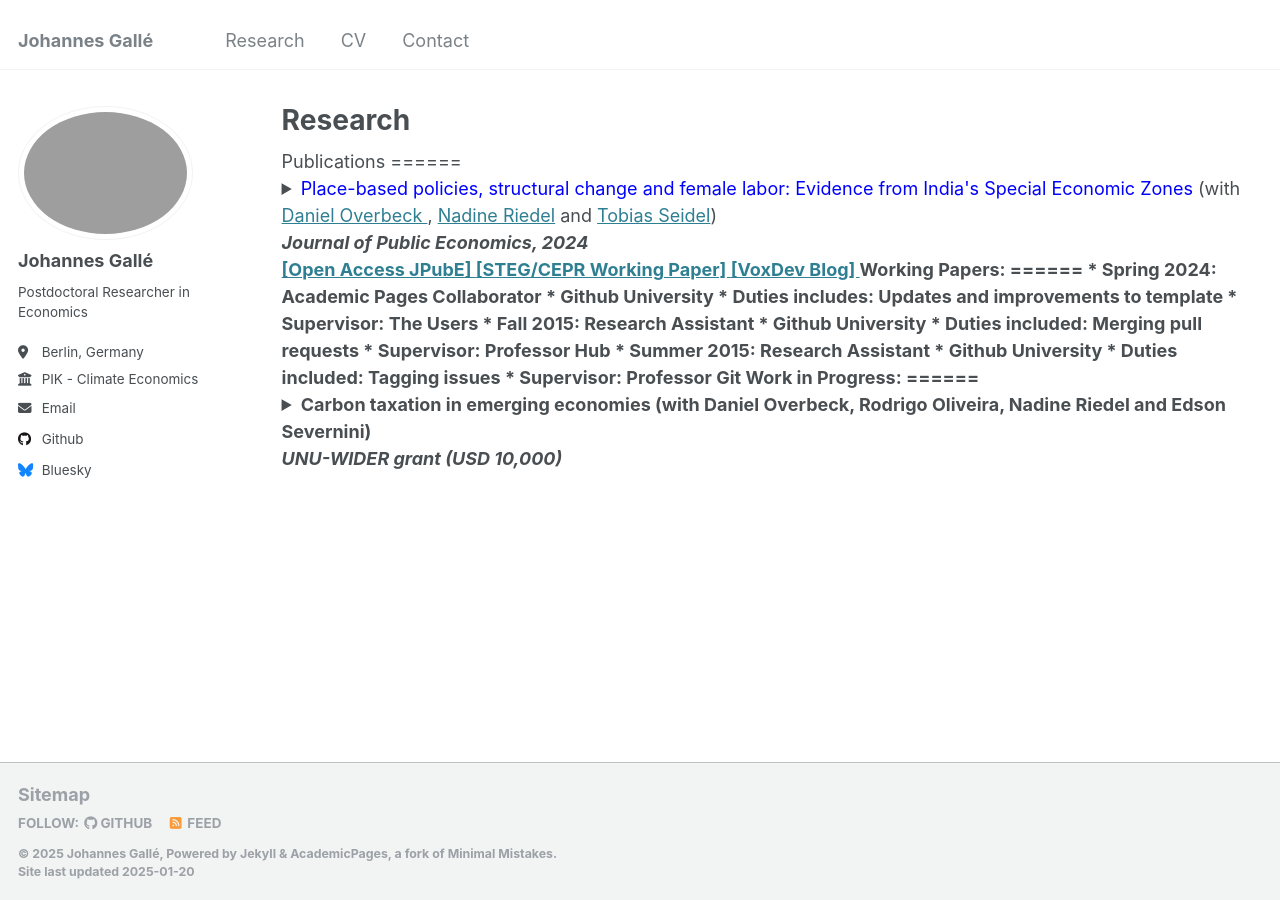
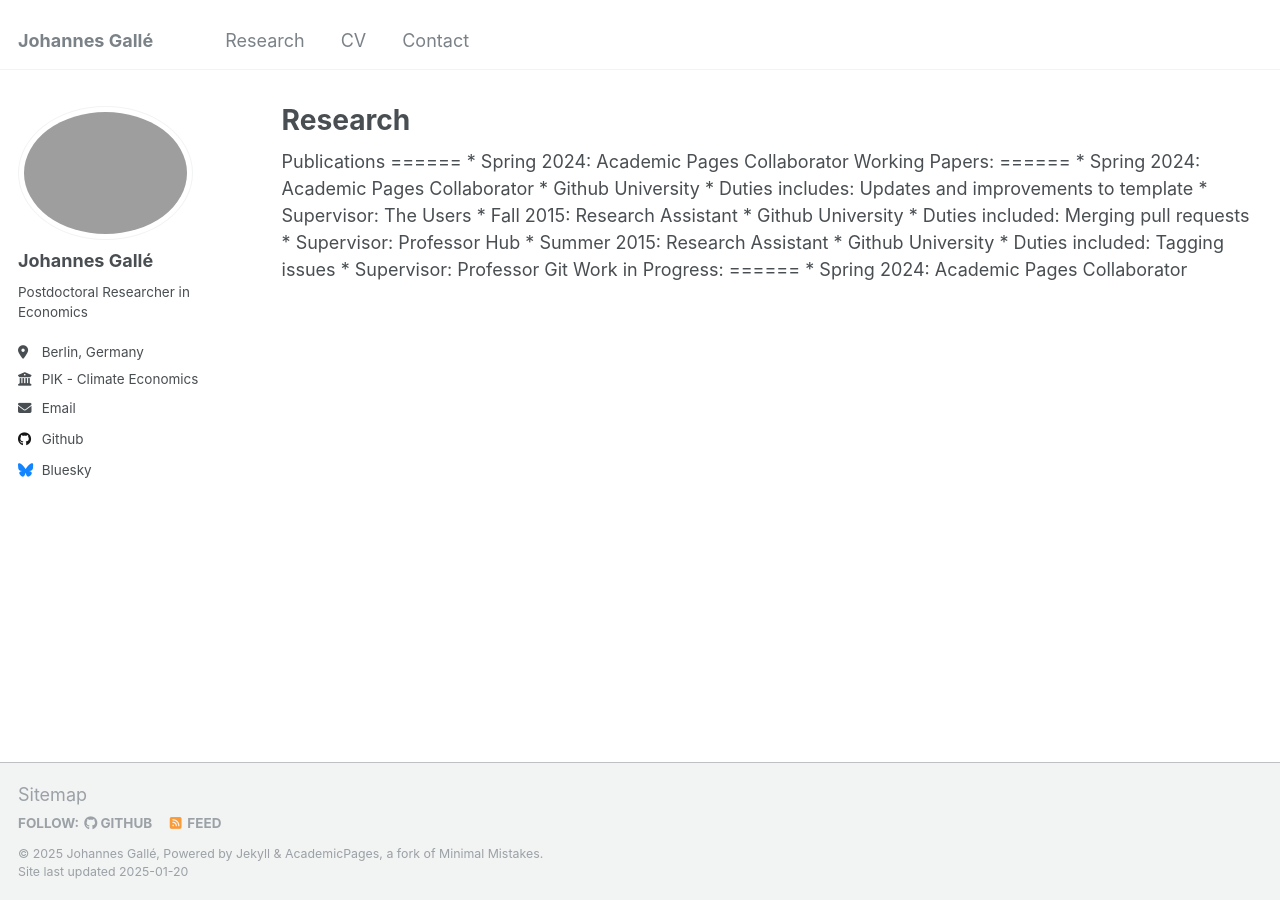
Before and after one commit to johannesgalle/johannesgalle.github.io, a Jekyll site: the page built from _pages/research.html, in a window 1280 px wide. Built offline with Jekyll 4.4.1, drawn with Linux system fonts in a browser that asks for light colours.

Commit message:
Update research.html

```diff
--- a/_pages/research.html
+++ b/_pages/research.html
@@ -9,23 +9,7 @@ author_profile: true
 
 Publications
 ======
-<details>
-<summary markdown="span"><font color="blue">Place-based policies, structural change and female labor: Evidence from India's Special Economic Zones</font>
-(with <a href="https://danieloverbeck.github.io/" target="_blank"> Daniel Overbeck </a> ,  <a href="https://sites.google.com/view/riedeleconomics/welcome" target="_blank">Nadine Riedel</a> and <a href="https://sites.google.com/site/tobiasseideluni/home-1" target="_blank">Tobias Seidel</a>) <br />
-<b>   <i>Journal of Public Economics, 2024 </i>   </summary>
-
-This paper quantifies the local economic impact of Special Economic Zones (SEZs) that were established in India between 2005-2013. Based on a novel data set that combines
-census data on the universe of Indian firms with georeferenced data on SEZs, we find that
-SEZs increased manufacturing and service employment with positive spillover effects up to
-10km. This employment gain was paralleled by a decline in local agricultural employment,
-in particular of women, suggesting that the policy contributed to structural change. We find
-no evidence for heterogeneous effects between privately and publicly run SEZs or zones with
-different industry denominations.
-
-</details>
-<a href="https://www.sciencedirect.com/science/article/pii/S0047272724001956" target="_blank">[Open Access JPubE] </a>
-<a href="https://steg.cepr.org/publications/place-based-policies-structural-change-and-female-labor-evidence-indias-special" target="_blank">[STEG/CEPR Working Paper] </a>
-<a href="https://voxdev.org/topic/macroeconomics-growth/place-based-policy-india-how-special-economic-zones-promoted-structural" target="_blank">[VoxDev Blog] </a>
+* Spring 2024: Academic Pages Collaborator
 
 Working Papers:
 ======
@@ -46,19 +30,4 @@ Working Papers:
 
 Work in Progress:
 ======
-<details>
-<summary markdown="span"><strong>Carbon taxation in emerging economies<strong>
-
-(with Daniel Overbeck, Rodrigo Oliveira, Nadine Riedel and Edson Severnini)<br />
-<b> <i> UNU-WIDER grant (USD 10,000) </i> </b> </summary>
-
-This paper presents the first comprehensive analysis of how firms respond to carbon taxation
-in emerging economies. Our evidence builds on exhaustive administrative data from South
-Africa, the 13th largest emitter worldwide. The results are twofold. First, we establish
-stylized facts on the types of firms that are affected, how much revenue is generated from
-which sector, and which share of national emissions the tax is able to capture. Second, we
-study the dynamic impacts of the carbon tax on firm-level outcomes such as profits, sales,
-capital, and labor inputs. We show that the design of the South African carbon tax leads to
-substantial heterogeneity across sectors in terms of how strongly firms are affected. Contrary
-to the concern that carbon tax may hinder economic growth we measure no negative effects
-on firm performance on average.
+* Spring 2024: Academic Pages Collaborator
```
